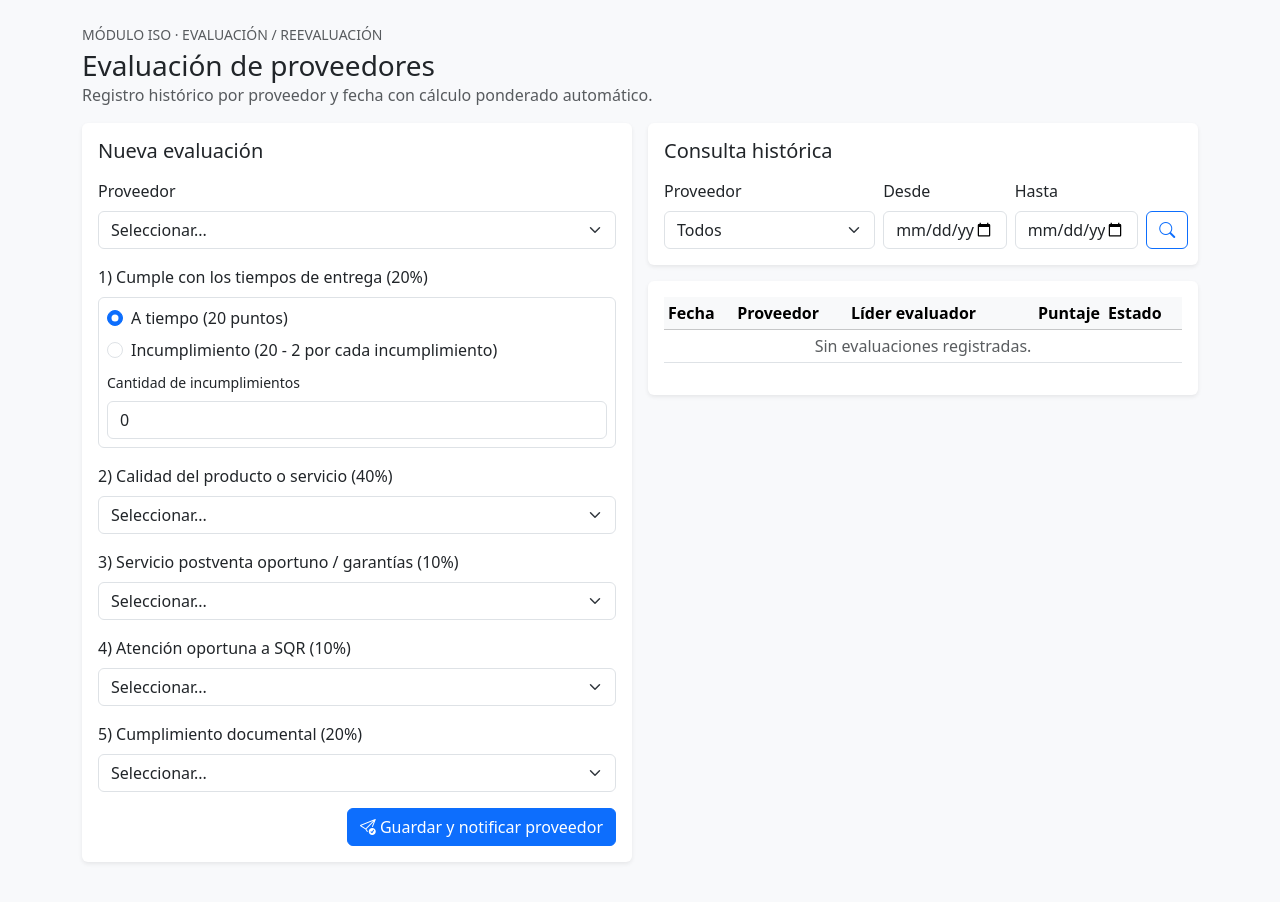
After one commit to aurabecerra-blip/COMPRAS, a PHP site: template app/views/supplier_evaluations/index.php in a window 1280 px wide. The commit adds this page. Run offline with PHP 8.4, Linux system fonts and the light colour scheme; the template is opened without the code that fills it, so the values that code supplies are empty.

Commit message:
Implementa módulo de evaluación y reevaluación de proveedores

```diff
--- a/app/controllers/SupplierController.php
+++ b/app/controllers/SupplierController.php
@@ -19,6 +19,8 @@ class SupplierController
         $this->auth->requireRole(['compras', 'administrador']);
         $data = [
             'name' => trim($_POST['name'] ?? ''),
+            'nit' => trim($_POST['nit'] ?? ''),
+            'service' => trim($_POST['service'] ?? ''),
             'contact' => trim($_POST['contact'] ?? ''),
             'email' => trim($_POST['email'] ?? ''),
             'phone' => trim($_POST['phone'] ?? ''),
--- a/app/repositories/UserRepository.php
+++ b/app/repositories/UserRepository.php
@@ -1,7 +1,7 @@
 <?php
 class UserRepository
 {
-    private const VALID_ROLES = ['administrador', 'aprobador', 'compras', 'recepcion', 'solicitante'];
+    private const VALID_ROLES = ['administrador', 'lider', 'aprobador', 'compras', 'recepcion', 'solicitante'];
 
     public function __construct(private Database $db)
     {
--- a/app/views/layout/header.php
+++ b/app/views/layout/header.php
@@ -159,6 +159,7 @@ $navItems = [
     ['label' => 'Cotizaciones', 'route' => route_to('purchase_requests'), 'icon' => 'bi-card-checklist', 'visible' => in_array($role, ['compras', 'administrador'], true)],
     ['label' => 'Órdenes de compra', 'route' => route_to('purchase_orders'), 'icon' => 'bi-receipt', 'visible' => in_array($role, ['compras', 'recepcion', 'administrador'], true)],
     ['label' => 'Proveedores', 'route' => route_to('suppliers'), 'icon' => 'bi-people', 'visible' => in_array($role, ['compras', 'administrador'], true)],
+    ['label' => 'Evaluación proveedores', 'route' => route_to('supplier_evaluations'), 'icon' => 'bi-clipboard-check', 'visible' => in_array($role, ['lider', 'administrador'], true)],
     ['label' => 'Auditoría', 'route' => route_to('audit'), 'icon' => 'bi-clipboard-data', 'visible' => in_array($role, ['administrador'], true)],
     ['label' => 'Configuración', 'route' => route_to('admin'), 'icon' => 'bi-gear', 'visible' => in_array($role, ['administrador'], true)],
     ['label' => 'Usuarios', 'route' => route_to('admin_users'), 'icon' => 'bi-people-fill', 'visible' => in_array($role, ['administrador'], true)],
--- /dev/null
+++ b/app/views/supplier_evaluations/index.php
@@ -0,0 +1,186 @@
+<?php include __DIR__ . '/../layout/header.php'; ?>
+<?php
+$selectedEvaluation = null;
+$showId = (int)($_GET['show'] ?? 0);
+if ($showId > 0) {
+    foreach ($evaluations as $item) {
+        if ((int)$item['id'] === $showId) {
+            $selectedEvaluation = $item;
+            break;
+        }
+    }
+}
+?>
+<div class="d-flex justify-content-between align-items-center mb-3 flex-wrap gap-2">
+    <div>
+        <p class="text-uppercase text-muted small mb-1">Módulo ISO · Evaluación / Reevaluación</p>
+        <h3 class="mb-0">Evaluación de proveedores</h3>
+        <p class="text-muted mb-0">Registro histórico por proveedor y fecha con cálculo ponderado automático.</p>
+    </div>
+</div>
+
+<div class="row g-3 mb-3">
+    <div class="col-lg-6">
+        <div class="card border-0 shadow-sm h-100">
+            <div class="card-body">
+                <h5 class="mb-3">Nueva evaluación</h5>
+                <form action="<?= htmlspecialchars(route_to('supplier_evaluation_store')) ?>" method="post" class="row g-3">
+                    <div class="col-12">
+                        <label class="form-label">Proveedor</label>
+                        <select name="supplier_id" class="form-select" required>
+                            <option value="">Seleccionar...</option>
+                            <?php foreach ($suppliers as $supplier): ?>
+                                <option value="<?= (int)$supplier['id'] ?>">
+                                    <?= htmlspecialchars($supplier['name']) ?> · NIT <?= htmlspecialchars($supplier['nit'] ?: 'N/D') ?> · <?= htmlspecialchars($supplier['service'] ?: 'Sin servicio') ?>
+                                </option>
+                            <?php endforeach; ?>
+                        </select>
+                    </div>
+
+                    <div class="col-12">
+                        <label class="form-label">1) Cumple con los tiempos de entrega (20%)</label>
+                        <div class="border rounded p-2">
+                            <div class="form-check">
+                                <input class="form-check-input" type="radio" name="delivery_mode" id="delivery_on_time" value="on_time" checked>
+                                <label class="form-check-label" for="delivery_on_time">A tiempo (20 puntos)</label>
+                            </div>
+                            <div class="form-check mt-2">
+                                <input class="form-check-input" type="radio" name="delivery_mode" id="delivery_breach" value="breach">
+                                <label class="form-check-label" for="delivery_breach">Incumplimiento (20 - 2 por cada incumplimiento)</label>
+                            </div>
+                            <div class="mt-2">
+                                <label class="form-label small">Cantidad de incumplimientos</label>
+                                <input type="number" min="0" name="delivery_breaches" class="form-control" value="0">
+                            </div>
+                        </div>
+                    </div>
+
+                    <div class="col-12">
+                        <label class="form-label">2) Calidad del producto o servicio (40%)</label>
+                        <select name="quality" class="form-select" required>
+                            <option value="">Seleccionar...</option>
+                            <option value="meets">Cumple con los requisitos (40)</option>
+                            <option value="not_meets">No cumple (0)</option>
+                        </select>
+                    </div>
+
+                    <div class="col-12">
+                        <label class="form-label">3) Servicio postventa oportuno / garantías (10%)</label>
+                        <select name="after_sales" class="form-select" required>
+                            <option value="">Seleccionar...</option>
+                            <option value="full">Cumple oportunamente con todas las garantías y soporte técnico (10)</option>
+                            <option value="partial">Cumple parcialmente con las garantías y soporte técnico (0)</option>
+                            <option value="none">No cumple con las garantías ni brinda soluciones (0)</option>
+                        </select>
+                    </div>
+
+                    <div class="col-12">
+                        <label class="form-label">4) Atención oportuna a SQR (10%)</label>
+                        <select name="sqr" class="form-select" required>
+                            <option value="">Seleccionar...</option>
+                            <option value="no_claims">No se han presentado quejas, atiende oportunamente las solicitudes (10)</option>
+                            <option value="timely">Atiende oportunamente los reclamos (1 a 5 días) (5)</option>
+                            <option value="untimely">No atiende reclamos oportunamente (0)</option>
+                        </select>
+                    </div>
+
+                    <div class="col-12">
+                        <label class="form-label">5) Cumplimiento documental (20%)</label>
+                        <select name="documents" class="form-select" required>
+                            <option value="">Seleccionar...</option>
+                            <option value="complete">Cumple con todos los documentos solicitados (20)</option>
+                            <option value="incomplete">No envía documentos completos o demora (0)</option>
+                        </select>
+                    </div>
+
+                    <div class="col-12 text-end">
+                        <button class="btn btn-primary"><i class="bi bi-send-check"></i> Guardar y notificar proveedor</button>
+                    </div>
+                </form>
+            </div>
+        </div>
+    </div>
+
+    <div class="col-lg-6">
+        <div class="card border-0 shadow-sm mb-3">
+            <div class="card-body">
+                <h5 class="mb-3">Consulta histórica</h5>
+                <form method="get" action="<?= htmlspecialchars(route_to('supplier_evaluations')) ?>" class="row g-2 align-items-end">
+                    <input type="hidden" name="page" value="supplier_evaluations">
+                    <div class="col-md-5">
+                        <label class="form-label">Proveedor</label>
+                        <select name="supplier_id" class="form-select">
+                            <option value="0">Todos</option>
+                            <?php foreach ($suppliers as $supplier): ?>
+                                <option value="<?= (int)$supplier['id'] ?>" <?= ((int)$supplier['id'] === (int)$supplierId) ? 'selected' : '' ?>>
+                                    <?= htmlspecialchars($supplier['name']) ?>
+                                </option>
+                            <?php endforeach; ?>
+                        </select>
+                    </div>
+                    <div class="col-md-3">
+                        <label class="form-label">Desde</label>
+                        <input type="date" name="from" value="<?= htmlspecialchars($from) ?>" class="form-control">
+                    </div>
+                    <div class="col-md-3">
+                        <label class="form-label">Hasta</label>
+                        <input type="date" name="to" value="<?= htmlspecialchars($to) ?>" class="form-control">
+                    </div>
+                    <div class="col-md-1 d-grid"><button class="btn btn-outline-primary"><i class="bi bi-search"></i></button></div>
+                </form>
+            </div>
+        </div>
+
+        <div class="card border-0 shadow-sm">
+            <div class="card-body">
+                <div class="table-responsive" style="max-height: 540px;">
+                    <table class="table table-sm align-middle">
+                        <thead class="table-light">
+                            <tr>
+                                <th>Fecha</th>
+                                <th>Proveedor</th>
+                                <th>Líder evaluador</th>
+                                <th class="text-end">Puntaje</th>
+                                <th>Estado</th>
+                            </tr>
+                        </thead>
+                        <tbody>
+                            <?php foreach ($evaluations as $evaluation): ?>
+                                <tr>
+                                    <td>
+                                        <a href="<?= htmlspecialchars(route_to('supplier_evaluations', array_merge($_GET, ['show' => (int)$evaluation['id']]))) ?>">
+                                            <?= htmlspecialchars($evaluation['evaluation_date']) ?>
+                                        </a>
+                                    </td>
+                                    <td><?= htmlspecialchars($evaluation['supplier_name']) ?></td>
+                                    <td><?= htmlspecialchars($evaluation['evaluator_name']) ?></td>
+                                    <td class="text-end fw-semibold"><?= (int)$evaluation['total_score'] ?></td>
+                                    <td><span class="badge bg-secondary-subtle text-dark"><?= htmlspecialchars($evaluation['status_label']) ?></span></td>
+                                </tr>
+                            <?php endforeach; ?>
+                            <?php if (!$evaluations): ?>
+                                <tr><td colspan="5" class="text-center text-muted">Sin evaluaciones registradas.</td></tr>
+                            <?php endif; ?>
+                        </tbody>
+                    </table>
+                </div>
+            </div>
+        </div>
+    </div>
+</div>
+
+<?php if ($selectedEvaluation): ?>
+    <div class="card border-0 shadow-sm">
+        <div class="card-body">
+            <h5 class="mb-3">Resumen de evaluación #<?= (int)$selectedEvaluation['id'] ?></h5>
+            <div class="row g-2 small">
+                <div class="col-md-3"><strong>Proveedor:</strong> <?= htmlspecialchars($selectedEvaluation['supplier_name']) ?></div>
+                <div class="col-md-3"><strong>NIT:</strong> <?= htmlspecialchars($selectedEvaluation['supplier_nit'] ?: 'N/D') ?></div>
+                <div class="col-md-3"><strong>Servicio:</strong> <?= htmlspecialchars($selectedEvaluation['supplier_service'] ?: 'N/D') ?></div>
+                <div class="col-md-3"><strong>Estado:</strong> <?= htmlspecialchars($selectedEvaluation['status_label']) ?></div>
+            </div>
+            <p class="mb-0 mt-2 text-muted">La evaluación se almacena como trazabilidad histórica y no es editable una vez enviada.</p>
+        </div>
+    </div>
+<?php endif; ?>
+<?php include __DIR__ . '/../layout/footer.php'; ?>
--- a/app/views/suppliers/index.php
+++ b/app/views/suppliers/index.php
@@ -11,12 +11,14 @@
         <div class="table-responsive">
             <table class="table align-middle">
                 <thead class="table-light">
-                    <tr><th>Nombre</th><th>Contacto</th><th>Email</th><th>Teléfono</th><th class="text-center">Cotizaciones</th><th class="text-center">OC</th><th class="text-center">OC Abiertas</th><th class="text-end">Monto OC</th><th class="text-end">Lead time prom.</th></tr>
+                    <tr><th>Nombre</th><th>NIT</th><th>Servicio</th><th>Contacto</th><th>Email</th><th>Teléfono</th><th class="text-center">Cotizaciones</th><th class="text-center">OC</th><th class="text-center">OC Abiertas</th><th class="text-end">Monto OC</th><th class="text-end">Lead time prom.</th></tr>
                 </thead>
                 <tbody>
                     <?php foreach ($suppliers as $s): ?>
                         <tr>
                             <td class="fw-semibold"><?= htmlspecialchars($s['name']) ?></td>
+                            <td><?= htmlspecialchars($s['nit'] ?? '') ?></td>
+                            <td><?= htmlspecialchars($s['service'] ?? '') ?></td>
                             <td><?= htmlspecialchars($s['contact']) ?></td>
                             <td><?= htmlspecialchars($s['email']) ?></td>
                             <td><?= htmlspecialchars($s['phone']) ?></td>
@@ -41,6 +43,8 @@
                 <form method="post" action="<?= htmlspecialchars(route_to('supplier_store')) ?>">
                     <div class="row g-2 mb-2">
                         <div class="col-md-3"><input type="text" name="name" class="form-control" placeholder="Nombre" required></div>
+                        <div class="col-md-3"><input type="text" name="nit" class="form-control" placeholder="NIT"></div>
+                        <div class="col-md-3"><input type="text" name="service" class="form-control" placeholder="Servicio"></div>
                         <div class="col-md-3"><input type="text" name="contact" class="form-control" placeholder="Contacto"></div>
                         <div class="col-md-3"><input type="email" name="email" class="form-control" placeholder="Email"></div>
                         <div class="col-md-3"><input type="text" name="phone" class="form-control" placeholder="Teléfono"></div>
```
Also changed, not shown: app/controllers/SupplierEvaluationController.php (added, +133 -0 lines), app/lib/SupplierEvaluationCalculator.php (added, +140 -0 lines), app/repositories/SupplierEvaluationRepository.php (added, +108 -0 lines), app/repositories/SupplierRepository.php (+4 -4 lines), public/index.php (+16 -0 lines), sql/schema.sql (+27 -0 lines), sql/seed.sql (+4 -3 lines), README.md.
